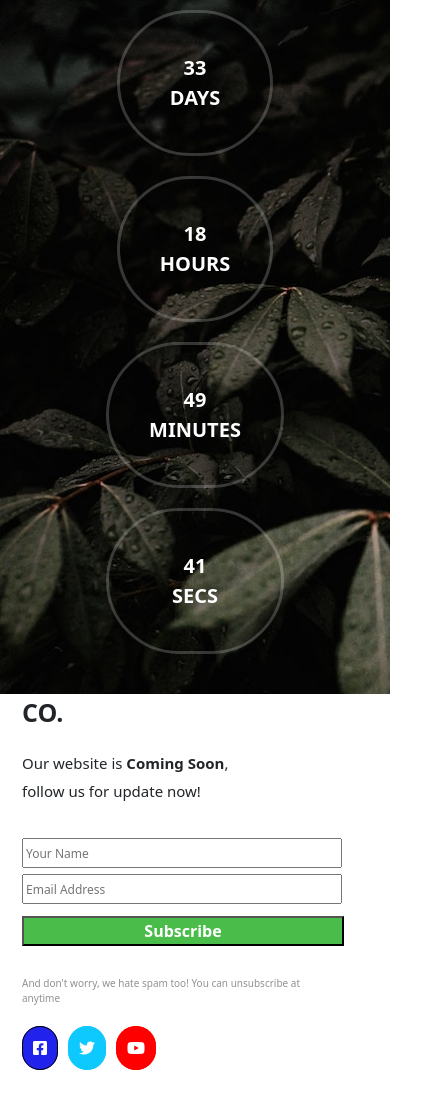
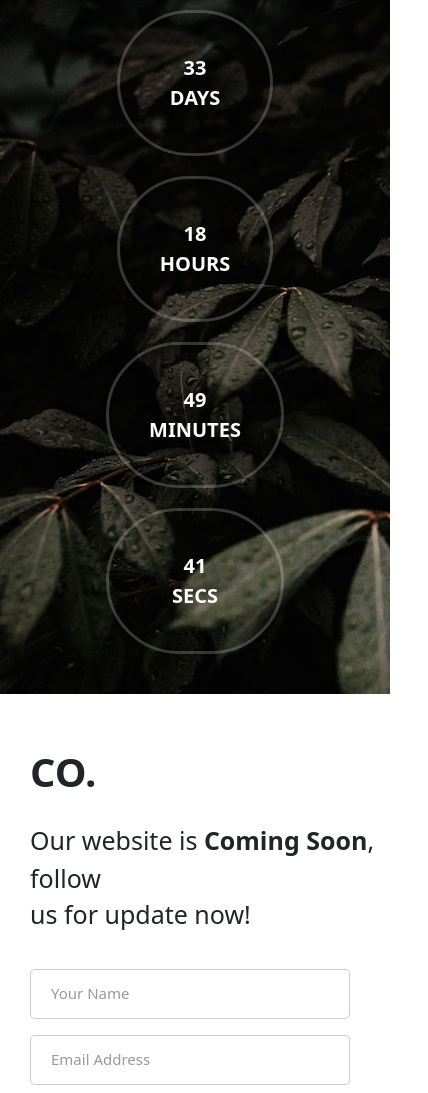
Before and after one commit to Festafo/coming-soon, a plain HTML site: page index.html in a window 390 px wide. Shown: the top 1093 px of the page, 428 px wide, since content can reach past the window. Drawn offline with Linux system fonts and the light colour scheme.

Commit message:
Add files via upload

```diff
--- a/index.html
+++ b/index.html
@@ -15,7 +15,7 @@
 </head>
 <body>
     <section>
-        <div class="container mag">
+        <div class="container mag padding-left-0 padding-right-0">
             <div class="row disp">
                 <div class="col-md-6">
                     <div class="first">
@@ -24,13 +24,13 @@
                         </div>
 
                         <div id="our">
-                            <p>Our website is <span id="bld"> Coming Soon</span>,</p>
-                            <p id="folo">follow us for update now!</p>
+                            <p>Our website is <span id="bld"> Coming Soon</span>, follow</p>
+                            <p id="folo">us for update now!</p>
                         </div>
 
                         <form action="">
                              <p id="rect"><input class="ooo" type="name" placeholder="Your Name"></p>
-                             <p id="rects"><input class="ooo" type="email" placeholder="Email Address"></p>
+                             <p id="rects"><input class="ooo sm-mt-10" type="email" placeholder="Email Address"></p>
                              <p><button id="subscribe" type="submit">Subscribe</button></p>
                         </form>
 
--- a/newres.css
+++ b/newres.css
@@ -7,7 +7,7 @@ section {
     background-image: url(image/background.jpg);
     background-color: #f1f1f1;
     background-size: cover;
-    width: 100vw;
+    width: 100%;
     height: 100vh;
 }
 
@@ -44,7 +44,7 @@ section {
 
 #co {
     font-size: 40px;
-    font-weight: bolder;
+    font-weight: 900;
     margin-left: 80px;
     padding-top: 50px;
 
@@ -88,11 +88,14 @@ section {
     padding: 10px 5px;
     background-color: rgb(74, 188, 74);
     font-weight: bold;
+    border-radius: 5px;
+    border: 1px solid rgb(74, 188, 74);
 
 }
 
 #subscribe:hover {
     background-color: #9e9e9e;
+    border-color: #9e9e9e;
 }
 
 #worry {
@@ -128,11 +131,30 @@ section {
 }
 
 .ooo {
-    height: 30px;
+    height: 50px;
     width: 370px;
+    padding-left: 20px;
+    border-radius: 5px;
+    border: 1px solid rgba(153, 153, 153, 0.5);
 
 }
-
+.ooo::placeholder {
+    font-size: 15px;
+    font-weight: 700;
+    color: #999999;
+}
+.ooo:active, .ooo:focus, .ooo:focus-visible {
+    border-color: rgb(74, 188, 74) !important;
+}
+.ooo[type=text]:focus, .ooo[type=text]:focus-visible {
+    border-color: rgb(74, 188, 74) !important;
+}
+.padding-left-0 {
+    padding-left: 0px;
+}
+.padding-right-0 {
+    padding-right: 0px;
+}
 /** media queries styling **/
 @media screen and (max-width:480px) {
     #co, #our, #rect, #rects, #worry, #subscribe {
@@ -140,12 +162,10 @@ section {
     }
 
     #co {
-        font-size: 25px;
+        font-size: 40px;
     }
 
-    #our {
-        font-size: 15px;
-    }
+
 
     .ooo {
         width: 160%;
@@ -170,6 +190,9 @@ section {
        margin-top: 20px;
 
     }
+    #co {
+        padding-top: 1.2em;
+    }
 
     #rect {
         margin-top: 20px;
@@ -187,8 +210,7 @@ section {
 
     #subscribe {
         margin-top: -5px;
-        height: 30px;
-        vertical-align: middle;
+        height: 45px;
         padding: 0px;
         width: 322px;
     }
@@ -217,10 +239,16 @@ section {
 
     .first {
         background-color: #fff;
-        margin-left: -20px;
-        margin-right: -50px;
-        height: 100vh;
+        height: 100%;
+        padding-bottom: 50px;
     }
+    .ooo::placeholder {
+        font-weight: 500;
+    }
+    .sm-mt-10 {
+      margin-top: 10px;
+    }
+
 
 }
 
```
